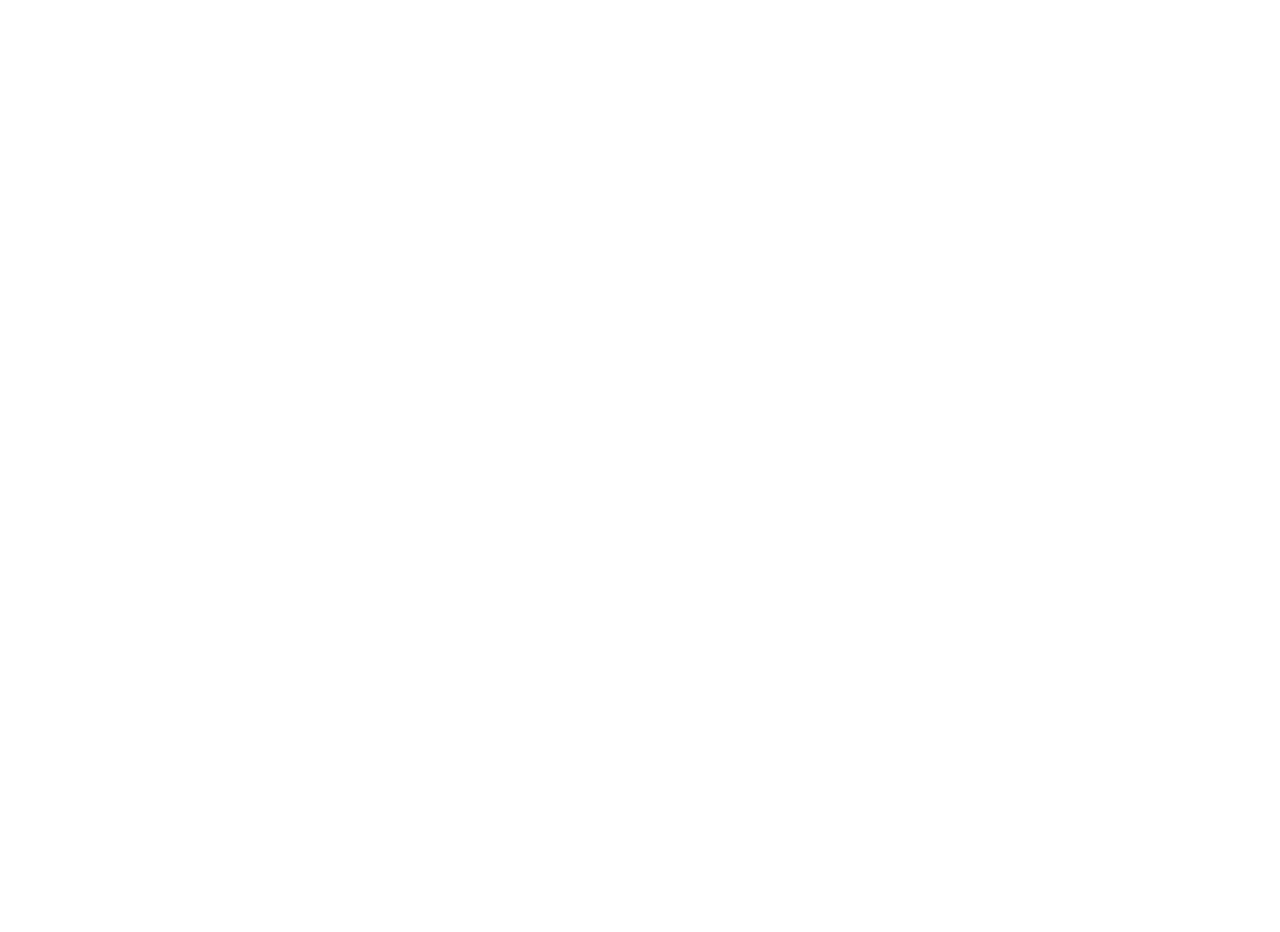
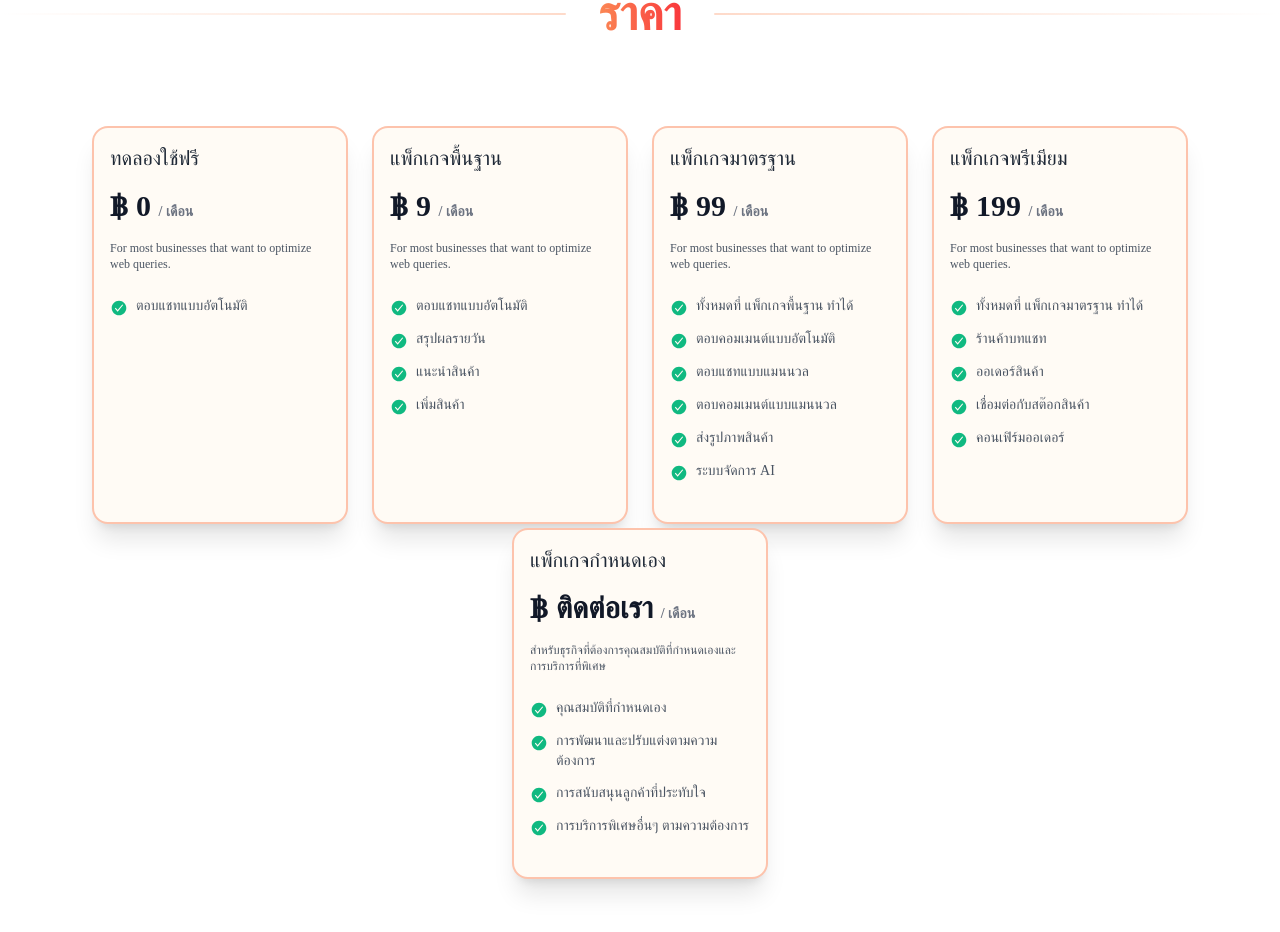
Before and after one commit to PattanasakGit/ainbox_website, a Next.js app: page / in a window 1280 px wide. Shown: the part 3639-4571 px from the top of the page. Before the commit the page ends 3989 px from the top, so only its background shows below. Built offline with nearby package versions, Linux system fonts and the light colour scheme; a web font is replaced by a local one.

Commit message:
feat: add pricing component

```diff
--- a/src/app/page.tsx
+++ b/src/app/page.tsx
@@ -1,6 +1,7 @@
 import Example from "@/components/Example/Example";
 import FAQComponent from "@/components/FAQ/FAQComponent";
 import Home from "@/components/Home/Home";
+import Price from "@/components/Price/Price";
 
 export default function App() {
   return (
@@ -8,6 +9,7 @@
       <Home/>
       <Example/>
       <FAQComponent/>
+      <Price/>
 
 
     </main>
--- /dev/null
+++ b/src/components/Price/Price.tsx
@@ -0,0 +1,19 @@
+import React from "react";
+import Title from "../Title/Title";
+import PricingCard from "./PricingCard";
+import { PricingData } from "@/store/PricingData";
+
+const Price: React.FC = () => {
+  return (
+    <section className="w-full">
+      <Title text={"ราคา"} />
+      <div className="flex flex-wrap justify-center gap-6 bg-[#fff] p-8">
+        {PricingData.map((packageData, index) => (
+          <PricingCard key={index} data={packageData} />
+        ))}
+      </div>
+    </section>
+  );
+};
+
+export default Price;
--- /dev/null
+++ b/src/components/Price/PricingCard.tsx
@@ -0,0 +1,85 @@
+"use client"
+import React, { useEffect, useState } from "react";
+import { motion, useAnimation } from "framer-motion";
+import { IoCheckmarkCircleSharp, IoCloseCircle } from "react-icons/io5";
+
+const PricingCard: React.FC<PricingCardProps> = ({ data }) => {
+  const controls = useAnimation();
+  const [isVisible, setIsVisible] = useState(false);
+
+  useEffect(() => {
+    const handleScroll = () => {
+      const scrollPosition = window.scrollY;
+      const element = document.getElementById("pricingCard");
+      if (element) {
+        const elementPosition = element.offsetTop;
+        const windowHeight = window.innerHeight;
+
+        if (scrollPosition > elementPosition - windowHeight + 100) {
+          setIsVisible(true);
+        } else {
+          setIsVisible(false);
+        }
+      }
+    };
+
+    window.addEventListener("scroll", handleScroll);
+
+    return () => {
+      window.removeEventListener("scroll", handleScroll);
+    };
+  }, []);
+
+  useEffect(() => {
+    if (isVisible) {
+      controls.start({ opacity: 1, y: 0 });
+    } else {
+      controls.start({ opacity: 0, y: 100 });
+    }
+  }, [controls, isVisible]);
+
+  return (
+    <motion.div
+      id="pricingCard"
+      initial={{ opacity: 0, y: 100 }}
+      animate={controls}
+      transition={{ duration: 0.5 }}
+      className="w-64 p-4 mt-[-20px] bg-[#fffbf5]  shadow-xl rounded-2xl flex flex-col border-2 border-[#fa7d5071]"
+    >
+      <div className="flex-grow">
+        <p className="mb-4 text-xl font-medium text-gray-800">{data.name}</p>
+        <p className="text-3xl font-bold text-gray-900">
+          ฿ {data.price} <span className="text-sm text-gray-500"> / เดือน </span>
+        </p>
+        <p className="mt-4 text-xs text-gray-600">{data.text}</p>
+        <ul className="w-full mt-6 mb-6 text-sm text-gray-600">
+          {data.features.map((feature, index) => (
+            <li
+              key={index}
+              className={`mb-3 flex items-start ${
+                !feature.available ? "flex items-center justify-end opacity-50" : ""
+              }`}
+            >
+              <span className="mr-2 mt-[3px] text-lg">
+                {feature.available ? (
+                  <IoCheckmarkCircleSharp className="text-[#10b981]" />
+                ) : (
+                  <IoCloseCircle className="text-red-500" />
+                )}
+              </span>
+              {feature.nameFeature}
+            </li>
+          ))}
+        </ul>
+      </div>
+      {/* <button
+        type="button"
+        className="py-2 px-4 bg-orange-500 hover:bg-orange-600 focus:ring-orange-400 focus:ring-offset-orange-200 text-white w-full transition ease-in duration-200 text-center text-base font-semibold shadow-md focus:outline-none focus:ring-2 focus:ring-offset-2 rounded-lg"
+      >
+        เลือก
+      </button> */}
+    </motion.div>
+  );
+};
+
+export default PricingCard;
--- a/src/components/Title/Title.tsx
+++ b/src/components/Title/Title.tsx
@@ -7,11 +7,9 @@
 export default function Title({ text }: Props) {
   return (
     <div id="Title" className="w-full mt-32 mb-16 text-center flex items-center">
-      {/* <hr className="h-[8px] w-[70vw] bg-[#fcf8f3] border-none rounded-xl mx-auto" /> */}
       <hr className="flex-grow h-[2px] bg-gradient-to-r from-[#fff] to-[#fb895450] border-none rounded-xl" />
       <h1 className="text-[48px] font-black text-gradient mx-8">{text}</h1>
       <hr className="flex-grow h-[2px] bg-gradient-to-r from-[#FB885450] to-[#fff] border-none rounded-xl" />
-      {/* <hr className="h-[8px] w-[70vw] bg-[#fcf8f3] border-none rounded-xl mx-auto" /> */}
     </div>
   );
 }
--- /dev/null
+++ b/src/store/PricingData.ts
@@ -0,0 +1,57 @@
+export const PricingData = [
+  {
+    name: "ทดลองใช้ฟรี",
+    price: "0",
+    text: "For most businesses that want to optimize web queries.",
+    features: [
+      { nameFeature: "ตอบแชทแบบอัตโนมัติ", available: true },
+    ],
+  },
+  {
+    name: "แพ็กเกจพื้นฐาน",
+    price: "9",
+    text: "For most businesses that want to optimize web queries.",
+    features: [
+      { nameFeature: "ตอบแชทแบบอัตโนมัติ", available: true },
+      { nameFeature: "สรุปผลรายวัน", available: true },
+      { nameFeature: "แนะนําสินค้า", available: true },
+      { nameFeature: "เพิ่มสินค้า", available: true },
+    ],
+  },
+  {
+    name: "แพ็กเกจมาตรฐาน",
+    price: "99",
+    text: "For most businesses that want to optimize web queries.",
+    features: [
+      { nameFeature: "ทั้งหมดที่ แพ็กเกจพื้นฐาน ทำได้", available: true },
+      { nameFeature: "ตอบคอมเมนต์แบบอัตโนมัติ", available: true },
+      { nameFeature: "ตอบแชทแบบแมนนวล", available: true },
+      { nameFeature: "ตอบคอมเมนต์แบบแมนนวล", available: true },
+      { nameFeature: "ส่งรูปภาพสินค้า", available: true },
+      { nameFeature: "ระบบจัดการ AI", available: true },
+    ],
+  },
+  {
+    name: "แพ็กเกจพรีเมียม",
+    price: "199",
+    text: "For most businesses that want to optimize web queries.",
+    features: [
+      { nameFeature: "ทั้งหมดที่ แพ็กเกจมาตรฐาน ทำได้", available: true },
+      { nameFeature: "ร้านค้าบทแชท", available: true },
+      { nameFeature: "ออเดอร์สินค้า", available: true },
+      { nameFeature: "เชื่อมต่อกับสต๊อกสินค้า", available: true },
+      { nameFeature: "คอนเฟิร์มออเดอร์", available: true },
+    ],
+  },
+  {
+    name: "แพ็กเกจกำหนดเอง",
+    price: "ติดต่อเรา",
+    text: "สำหรับธุรกิจที่ต้องการคุณสมบัติที่กำหนดเองและการบริการที่พิเศษ",
+    features: [
+      { nameFeature: "คุณสมบัติที่กำหนดเอง", available: true },
+      { nameFeature: "การพัฒนาและปรับแต่งตามความต้องการ", available: true },
+      { nameFeature: "การสนับสนุนลูกค้าที่ประทับใจ", available: true },
+      { nameFeature: "การบริการพิเศษอื่นๆ ตามความต้องการ", available: true },
+    ],
+  },
+];
```
Also changed, not shown: src/models/IPrice.ts (added, +11 -0 lines).
